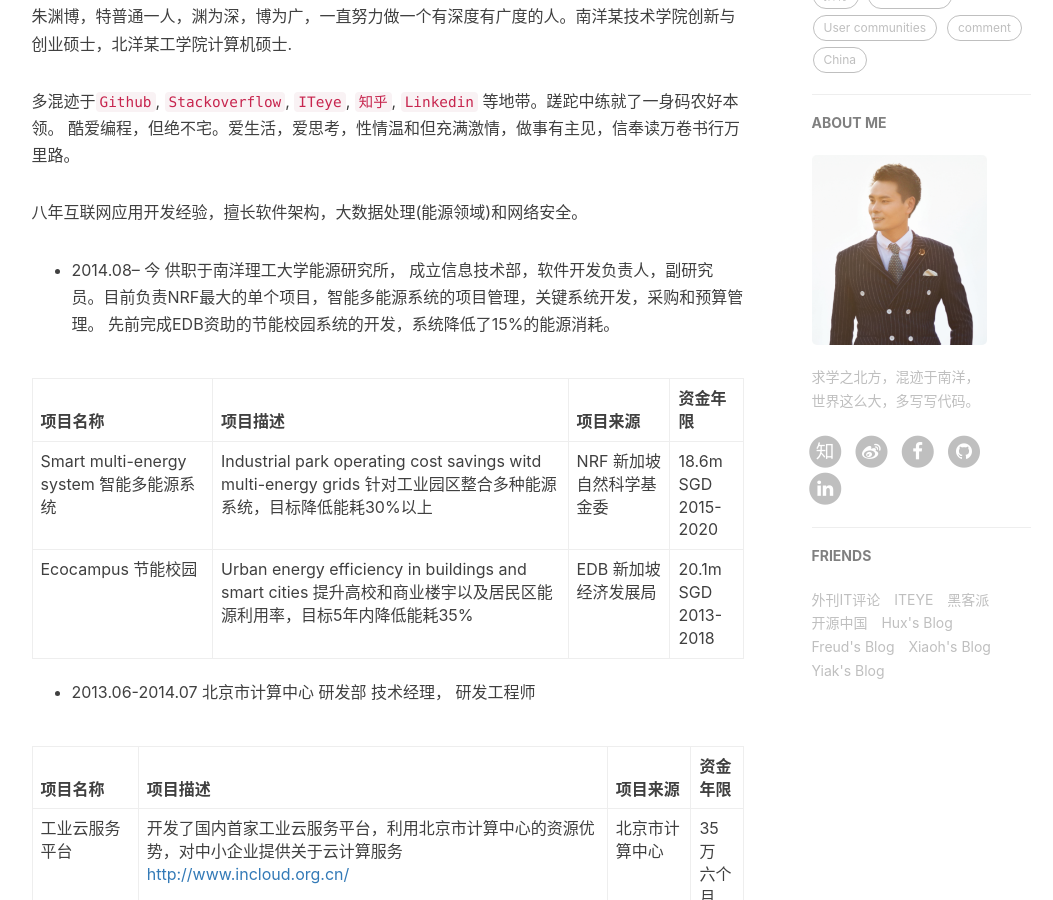
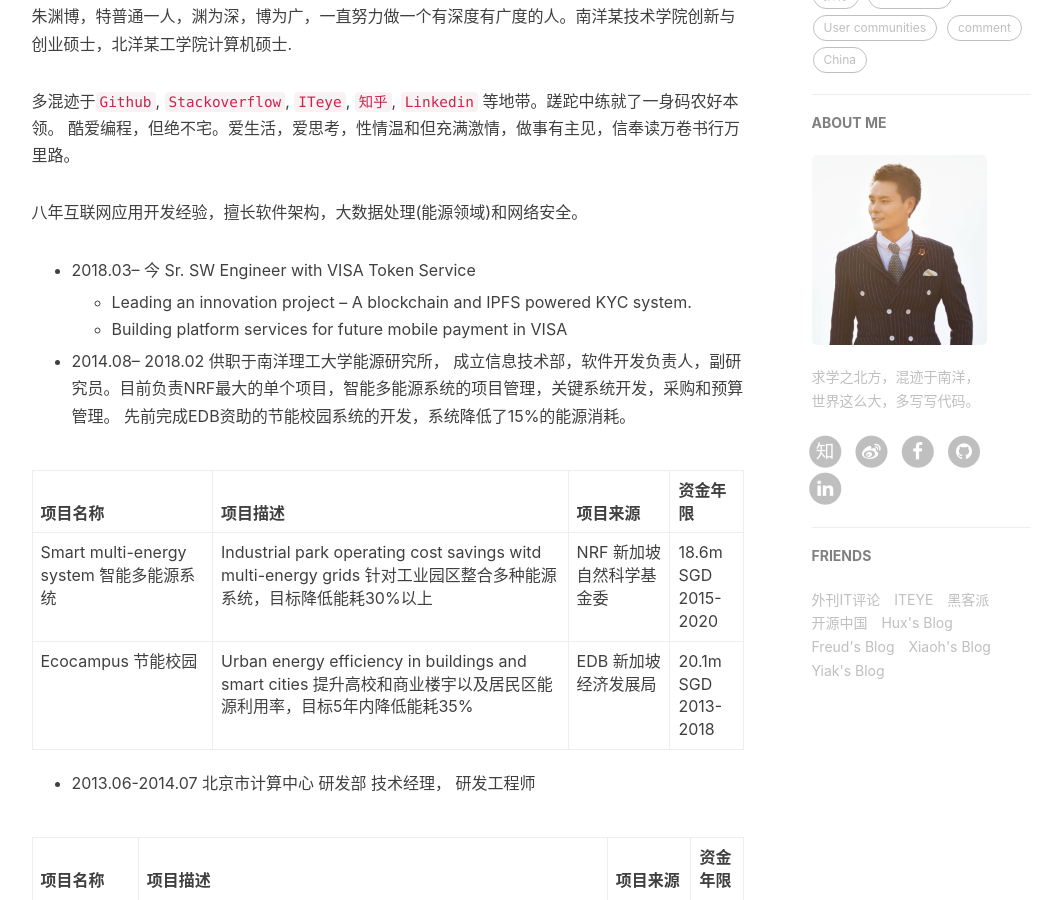
Before and after one commit to freerambo/freerambo.github.io, a Jekyll site: the page built from about.html, in a window 1280 px wide and 900 px high, scrolled down 599 px. Shown: the whole window, without its empty margins (136-1189 px from the left). Built offline with Jekyll 4.4.1, drawn with Linux system fonts in a browser that asks for light colours; nearby versions of some CDN libraries; comment, search, counter and statistics services are not loaded.

Commit message:
update resume

```diff
--- a/_includes/about/en.md
+++ b/_includes/about/en.md
@@ -7,8 +7,12 @@
 Dear friends, welcome to the world of Zhu Yuanbo(朱渊博), or Rambo. Profoundly and broadly as I always be.
 I'm a full stack developer with 8+ years in web applications development, software architecture, cloud computing, Big Data (Energy sector) and cyber security.
 
+-  2018.03– To date   Sr. SW Engineer with VISA Token Service
 
-- 2014.08– to date, Research Associate with Energy Research Institute @ NTU (ERIAN) Team Leader, founded the ICT Team, in charge of software development. Built the ERIAN Energy Could platform. Currently working on the single largest project from NRF (Singapore).
+    * Leading an innovation project – A blockchain and IPFS powered KYC system.
+    * Building platform services for future mobile payment in VISA
+
+- 2014.08– 2018.02, Research Associate with Energy Research Institute @ NTU (ERIAN) Team Leader, founded the ICT Team, in charge of software development. Built the ERIAN Energy Could platform. Currently working on the single largest project from NRF (Singapore).
 
 | Project | Description | Fund source | Budget&Schedule |
 |:--------|:-------|:--------|:--------|
--- a/_includes/about/zh.md
+++ b/_includes/about/zh.md
@@ -7,7 +7,14 @@
 
 八年互联网应用开发经验，擅长软件架构，大数据处理(能源领域)和网络安全。
 
--  2014.08– 今   供职于南洋理工大学能源研究所， 成立信息技术部，软件开发负责人，副研究员。目前负责NRF最大的单个项目，智能多能源系统的项目管理，关键系统开发，采购和预算管理。 先前完成EDB资助的节能校园系统的开发，系统降低了15%的能源消耗。
+-  2018.03– 今   Sr. SW Engineer with VISA Token Service
+
+    * Leading an innovation project – A blockchain and IPFS powered KYC system.
+    * Building platform services for future mobile payment in VISA
+
+
+
+-  2014.08– 2018.02   供职于南洋理工大学能源研究所， 成立信息技术部，软件开发负责人，副研究员。目前负责NRF最大的单个项目，智能多能源系统的项目管理，关键系统开发，采购和预算管理。 先前完成EDB资助的节能校园系统的开发，系统降低了15%的能源消耗。
 
 
 | 项目名称 | 项目描述 | 项目来源 | 资金年限 |
```
